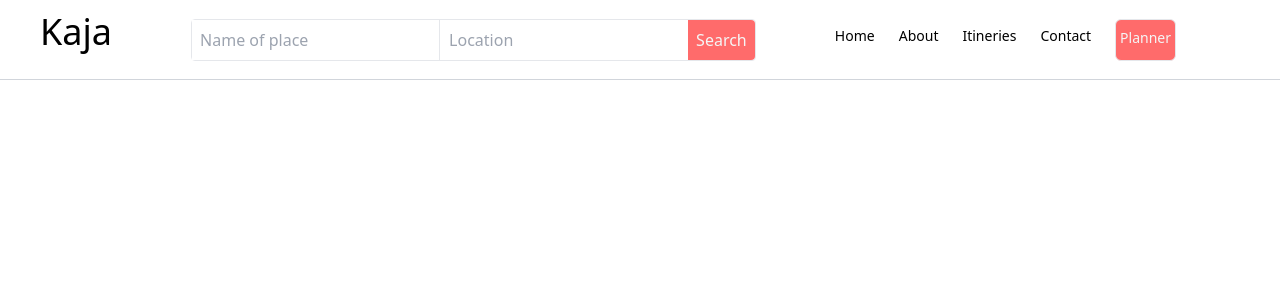
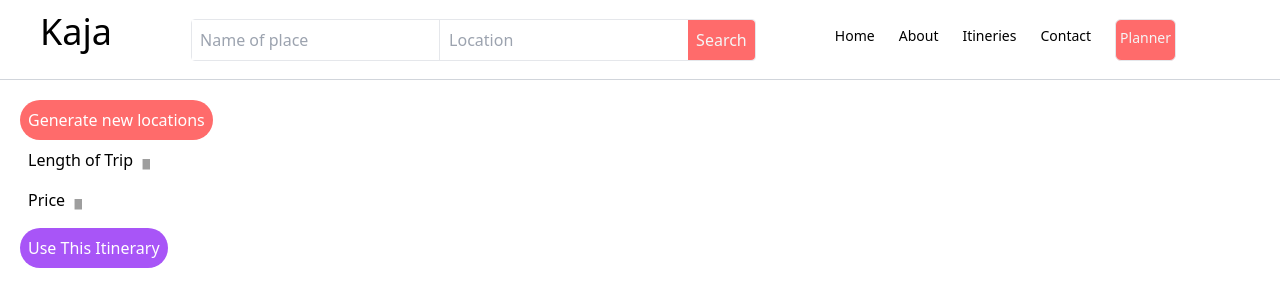
Before and after one commit to owenl0000/kaja-app, a Next.js app: page /AfterSearch in a window 1280 px wide. Shown: the top 306 px of the page. Built offline with nearby package versions, Linux system fonts and the light colour scheme; grey boxes are pictures that could not be loaded.

Commit message:
Filter sidebar added

```diff
--- a/next.config.js
+++ b/next.config.js
@@ -2,3 +2,10 @@
 const nextConfig = {}
 
 module.exports = nextConfig
+
+const withImages = require('next-images')
+module.exports = withImages({
+  webpack(config, options) {
+    return config
+  }
+})
--- a/package.json
+++ b/package.json
@@ -13,10 +13,15 @@
     "eslint": "8.49.0",
     "eslint-config-next": "13.4.19",
     "next": "13.4.19",
+    "next-images": "^1.8.5",
     "postcss": "8.4.29",
     "rc-progress": "^3.5.1",
     "react": "18.2.0",
     "react-dom": "18.2.0",
     "tailwindcss": "3.3.3"
+  },
+  "devDependencies": {
+    "file-loader": "^6.2.0",
+    "url-loader": "^4.1.1"
   }
 }
--- /dev/null
+++ b/src/components/Filters.js
@@ -0,0 +1,43 @@
+import React, {useState} from "react";
+import arrow from "public/arrow.svg"
+
+export default function Filters(props){
+
+  let propsArray = props.text.slice();
+
+  const [open, setOpen] = useState(false);
+
+  const dropMenu = () => {
+    setOpen(!open);
+  }
+
+  let filterArray = [];
+  for(let i = 0; i < propsArray.length - 1; i++){
+    filterArray.push(<FilterItem text={propsArray[i+1]}/>)
+  }
+
+  return (
+   <div className={"m-2"}>
+     <div>
+       <div className={"flex items-center title-container cursor-pointer"} onClick={dropMenu}>
+         <h1 className={"mb-2 mr-2"}>{propsArray[0]}</h1>
+         <img src={arrow} alt={arrow} className={`h-2 rotate-90 ${open ? "open" : "closed"}`}/>
+       </div>
+       <div className={"filter-container"}>
+         <ul className={`${open ? "open" : "closed"}`}>
+           {filterArray}
+         </ul>
+       </div>
+     </div>
+   </div>
+  );
+}
+
+const FilterItem = (props) => {
+  return (
+      <li className={"ml-2 pb-1 flex items-center relative"}>
+        <div className={"mr-2 border-2 border-black p-1 h-1 cursor-pointer"}></div>
+        <p className={"text-sm"}>{props.text}</p>
+      </li>
+  );
+}
--- a/src/components/Header.js
+++ b/src/components/Header.js
@@ -21,9 +21,10 @@ const handleSmoothScroll = (e) => {
 function Header({ page }) {
   const headerClass = page === 'AfterSearch' ? 'bg-white border-b border-gray-300 text-black' : 'bg-opacity-0 text-off-white';
   const navClass = page === 'AfterSearch' ? 'text-black' : 'text-off-white';
+  const positionClass = page === 'AfterSearch' ? ' ' : 'absolute';
 
   return (
-    <header className={`flex justify-between items-center h-20 ${headerClass} font-trend lg:px-10 md:px-4 sm:px-2 absolute w-full z-10`}>
+    <header className={`flex justify-between items-center h-20 ${headerClass} font-trend lg:px-10 md:px-4 sm:px-2 ${positionClass} w-full z-10`}>
       <div className="flex items-center">
         <h6 className="text-4xl m-0 mb-4 lg:text-4xl md:text-3xl sm:text-2xl">Kaja</h6>
       </div>
--- a/src/pages/AfterSearch.js
+++ b/src/pages/AfterSearch.js
@@ -1,11 +1,20 @@
 import Image from 'next/image'
 import Header from '../components/Header.js';
-
+import Filters from "../components/Filters";
 
 export default function AfterSearch() {
     return (
         <>
-        <Header page="AfterSearch"/>
+          <div>
+            <Header page="AfterSearch"/>
+          </div>
+
+          <div className={"m-5 font-trend"}>
+            <button className={"rounded-3xl bg-coral p-2 text-white"}>Generate new locations</button>
+            <Filters text={["Length of Trip", "Hours", "Days", "Weeks"]}/>
+            <Filters text={["Price", "Low to High", "High to Low"]}/>
+            <button className={"rounded-3xl bg-purple-500 p-2 text-white"}>Use This Itinerary</button>
+          </div>
 
         </>
     )
--- a/src/pages/_app.js
+++ b/src/pages/_app.js
@@ -1,6 +1,7 @@
 // pages/_app.js
 import '../../styles/globals.css';  // Adjust the path as needed
 import '../../styles/Slideshow.css';
+import '../../styles/Filter.css';
 
 function MyApp({ Component, pageProps }) {
   return <Component {...pageProps} />;
--- a/src/pages/index.js
+++ b/src/pages/index.js
@@ -1,8 +1,8 @@
-import Image from 'next/image'
 import Header from '../components/Header.js';
 import Slideshow from '../components/Slideshow.js';
 import Footer from "../components/Footer";
 import Link from 'next/link';
+import Filters from "../components/Filters";
 
 export default function Home() {
   return (
@@ -33,6 +33,7 @@ export default function Home() {
       </main>
 
       <Footer />
+
     </>
   )
 }
--- /dev/null
+++ b/styles/Filter.css
@@ -0,0 +1,34 @@
+:root {
+    --speed: 0.5s;
+}
+
+.filter-container > .open {
+    display: block;
+    opacity: 1;
+    transition: max-height var(--speed) ease-in, opacity var(--speed) ease-in;
+    max-height: 500px;
+}
+
+.filter-container > .closed {
+    max-height: 0;
+    overflow: hidden;
+    opacity: 0;
+    transition: max-height var(--speed) ease-out, opacity var(--speed) ease-out;
+}
+
+.title-container > .open {
+    transform: rotate(270deg);
+    transition: transform var(--speed) ease;
+}
+
+.title-container > .closed {
+    transform: rotate(90deg);
+    transition: transform var(--speed) ease;
+}
+
+.clicked {
+    position: absolute;
+    top: 0;
+    left: 0;
+    right: 0;
+}
```
Also changed, not shown: public/arrow.svg (added), 1 other file (tests, documents, lock files or other folders).
